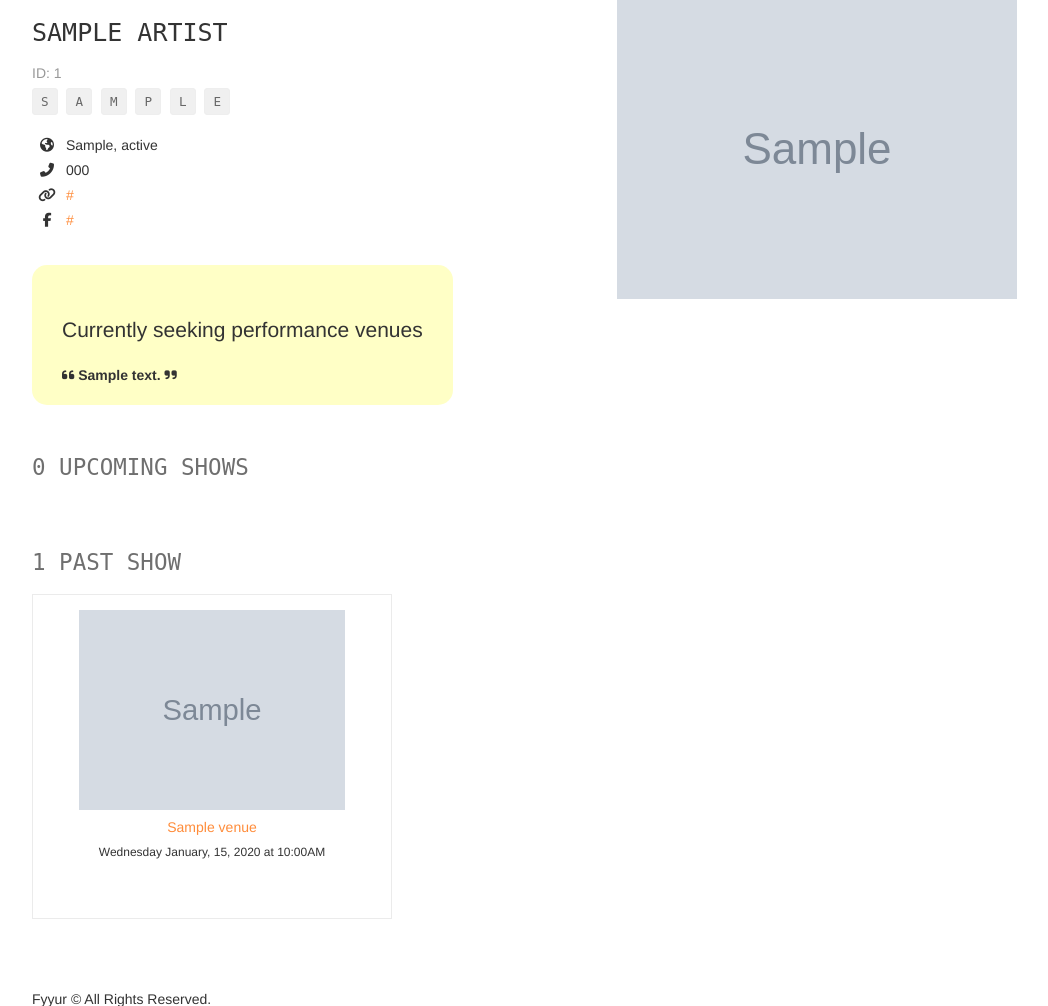
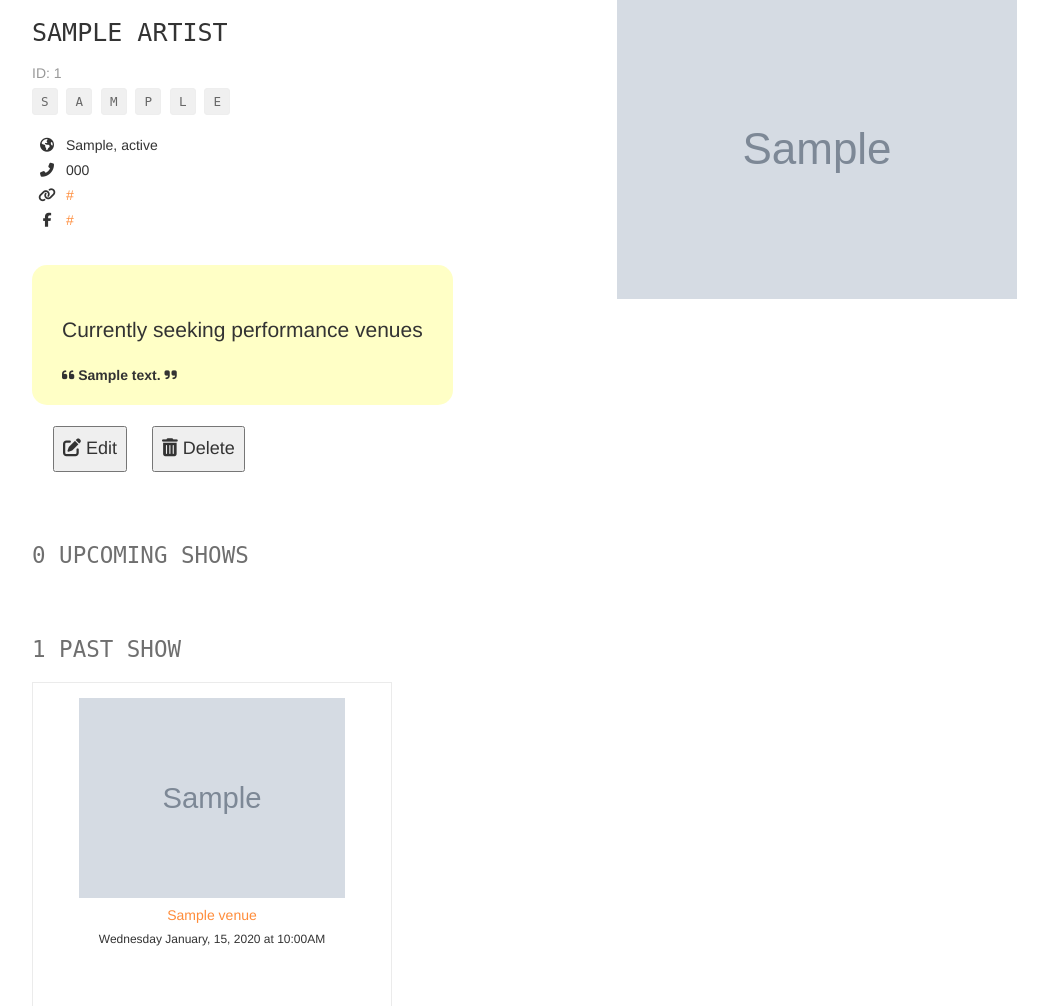
Before and after one commit to Somanath-KC/Fyyur, a Flask app: page /artists/1 in a window 1280 px wide. Shown: the part 81-1087 px from the top of the page, without its empty margins (38-1086 px from the left). Run offline with Flask 2, Linux system fonts and the light colour scheme; tables that the repository leaves empty hold one stand-in row (values such as "Sample post"); grey boxes marked "Sample" are stand-in pictures; parts of the project's set-up code (start-up, migrations or seed data) failed here and were passed over; some libraries are stand-ins or nearby versions.

Commit message:
Implemented Delete feature for artists

```diff
--- a/app.py
+++ b/app.py
@@ -372,6 +372,29 @@ def delete_venue(venue_id):
 
   try:
     db.session.delete(venue)
+    db.session.commit()
+  except Exception as e:
+    # Print Exception message for debugging
+    print(e)
+    db.session.rollback()
+    error_flag = True
+  finally:
+    db.session.close()
+
+  if error_flag:
+    return jsonify({'status': 'error'})
+  else:
+    return jsonify({'status': 'ok'})
+
+
+@app.route('/artists/<artist_id>', methods=['DELETE'])
+def delete_artist(artist_id):
+
+  artist = Artist.query.get(artist_id)
+  error_flag = False
+
+  try:
+    db.session.delete(artist)
     db.session.commit()
   except Exception as e:
     # Print Exception message for debugging
--- a/templates/pages/show_artist.html
+++ b/templates/pages/show_artist.html
@@ -38,9 +38,41 @@
 			<i class="fas fa-moon"></i> Not currently seeking performance venues
 		</p>
 		{% endif %}
+		<div class="artist-actions">
+			<button id="edit-button" data-id="{{ artist.id }}">
+				<i class="fas fa-edit"></i>
+				Edit
+			</button>
+			<button id="delete-button" data-id="{{ artist.id }}" data-toggle="modal" data-target="#myModal">
+				<i class="fas fa-trash-alt"></i>
+				Delete
+			</button>
+
+			<!-- Modal -->
+			<div id="myModal" class="modal fade" role="dialog">
+				<div class="modal-dialog">
+					<!-- Modal content-->
+					<div class="modal-content">
+					<div class="modal-header">
+						<h4 class="modal-title">Delete {{ artist.name }}</h4>
+					</div>
+					<div class="modal-body">
+						<p>Are your sure to perform this action?</p>
+						<div class="alert alert-danger hidden" id="delete-error-message">
+							<strong>Error!</strong> while deleting Venue.
+						</div>
+					</div>
+					<div class="modal-footer">
+						<button type="button" class="btn btn-danger" id="delete-button-confirm" data-id="{{ artist.id }}" >Yes</button>
+						<button type="button" class="btn btn-default" data-dismiss="modal">No</button>
+					</div>
+					</div>
+				</div>
+			</div>
+		</div>
 	</div>
 	<div class="col-sm-6">
-		<img src="{{ artist.image_link }}" alt="Venue Image" />
+		<img src="{{ artist.image_link }}" alt="Artist Image" />
 	</div>
 </div>
 <section>
@@ -72,4 +104,23 @@
 	</div>
 </section>
 
+<script>
+	  window.addEventListener('load', (event) => {
+      document.getElementById('edit-button').onclick = function(){
+		  location.href = location.origin + '/artists/' + this.dataset.id + '/edit'
+	  }
+	  document.getElementById('delete-button-confirm').onclick = function(){
+		 let request_body = {method: 'DELETE'};
+		 fetch('/artists/'+this.dataset.id, request_body).then(function(response){
+			return response.json()
+		 }).then(function(JSONResponse){
+			if(JSONResponse.status == 'ok'){
+				location.href = location.origin;
+			}else{
+				document.getElementById('delete-error-message').className += "show";
+			}
+		 })
+	  }
+    });
+</script>
 {% endblock %}
```
